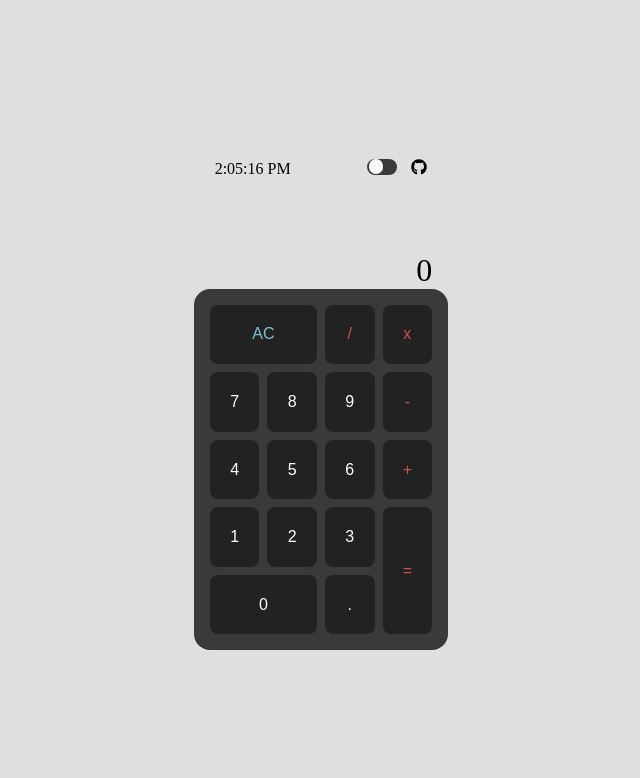
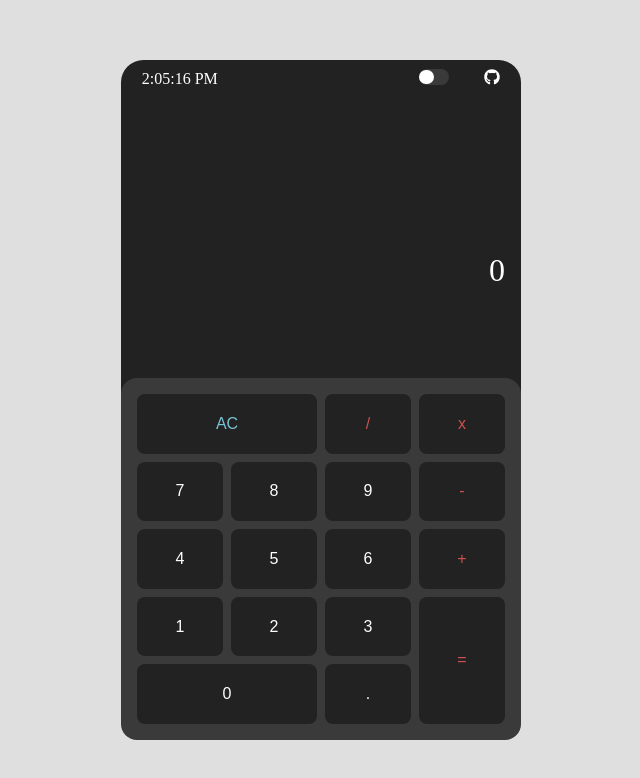
Before and after one commit to m-dennisgocong/my-calculator, a React (Vite) app: page / in a window 1280 px wide. Shown: the top 778 px of the page, without its empty margins (319-959 px from the left). Built offline with nearby package versions, Linux system fonts and the light colour scheme.

Commit message:
feat: create variable for dark & light theme

```diff
--- a/src/App.css
+++ b/src/App.css
@@ -1,3 +1,59 @@
+:root{
+    --bg-primary-dark: #222;
+    --bg-primary-light: #fff;
+
+    --toggle-switch-color-dark: rgb(58, 58, 58);
+    --toggle-circle-color-dark: #fff;
+
+    --toggle-switch-color-light: rgb(240, 240, 240);
+    --toggle-circle-color-light: rgb(58, 58, 58);
+
+    --text-color-dark: #fff;
+    --text-color-light: #222;
+
+    --buttons-wrapper-primary-dark: rgb(58, 58, 58);
+    --buttons-wrapper-primary-light: rgb(247, 247, 247);
+
+    --buttons-color-dark: #222;
+    --number-color-dark: #fff;
+
+    --buttons-color-light: rgb(240, 240, 240);
+    --number-color-light: rgb(53, 53, 53);
+}
+.light-theme{
+    --bg-primary: var(--bg-primary-light);
+    --text-color: var(--text-color-light);
+
+    --toggle-switch: var(--toggle-switch-color-light);
+    --toggle-circle: var(--toggle-circle-color-light);
+
+    --buttons-wrapper-primary: var(--buttons-wrapper-primary-light);
+    --buttons-color: var(--buttons-color-light);
+    --number-color: var(--number-color-light);
+}
+.dark-theme{
+    --bg-primary: var(--bg-primary-dark);
+    --text-color: var(--text-color-dark);
+
+    --toggle-switch: var(--toggle-switch-color-dark);
+    --toggle-circle: var(--toggle-circle-color-dark);
+
+    --buttons-wrapper-primary: var(--buttons-wrapper-primary-dark);
+    --buttons-color: var(--buttons-color-dark);
+    --number-color: var(--number-color-dark);
+}
+
+.App{
+    height: 85vh;
+    width: 50vh;
+    display: flex;
+    color: var(--text-color);
+    border-radius: 1.4rem;
+    background-color: var(--bg-primary);
+    flex-direction: column;
+    justify-content: space-between;
+}
+
 header{
     display: grid;
     align-items: center;
@@ -10,7 +66,7 @@ header{
     height: 1rem;
     width: 1.9rem;
     justify-self: end;
-    background-color: rgb(58, 58, 58);
+    background-color: var(--toggle-switch);
     border-radius: 1.5em;
     cursor: pointer;
     user-select: none;
@@ -18,11 +74,11 @@ header{
 .circle{
     height: .9rem;
     width: .9rem;
-    background-color: #fff;
+    background-color: var(--toggle-circle);
     border-radius: 2rem;
     position: absolute;
-    top: .9px;
-    left: 2px;
+    top: .8px;
+    left: .5px;
     cursor: pointer;
     user-select: none;
 }
```
